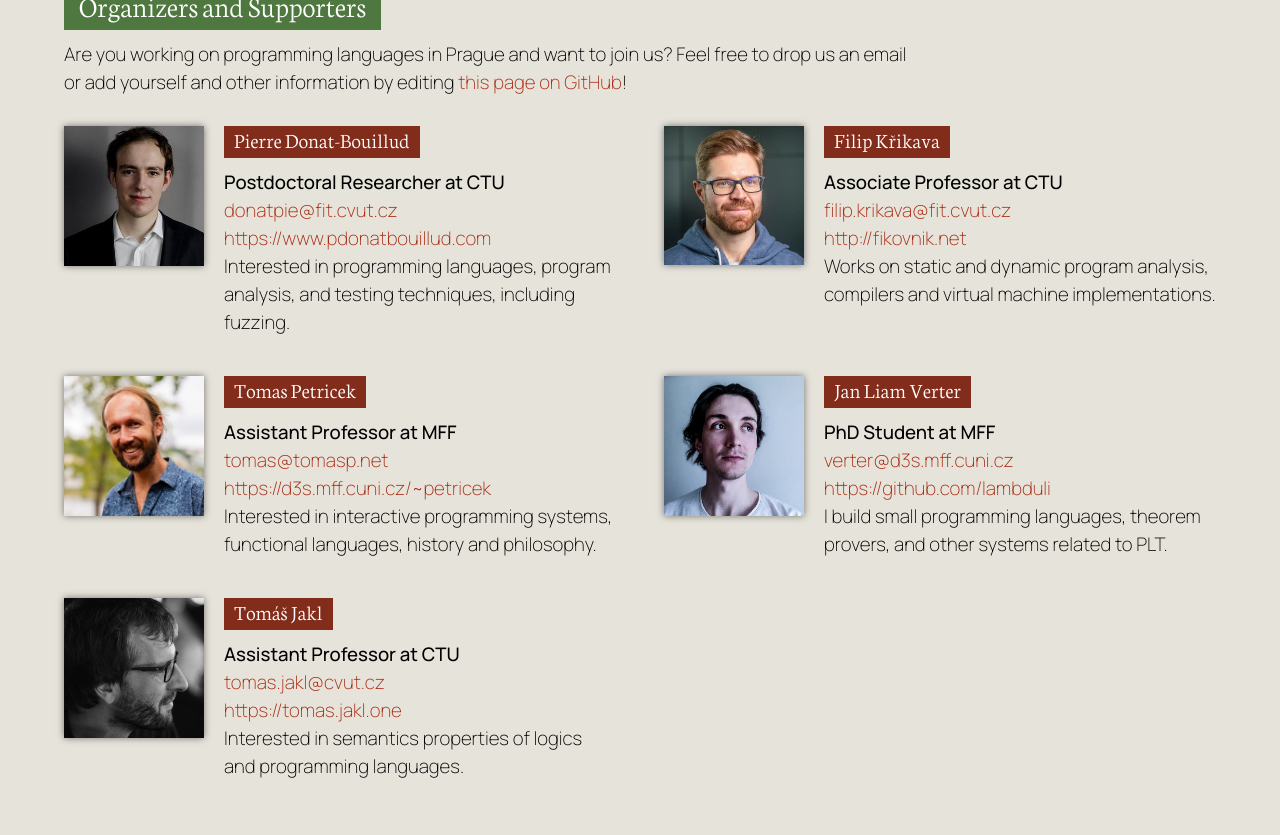
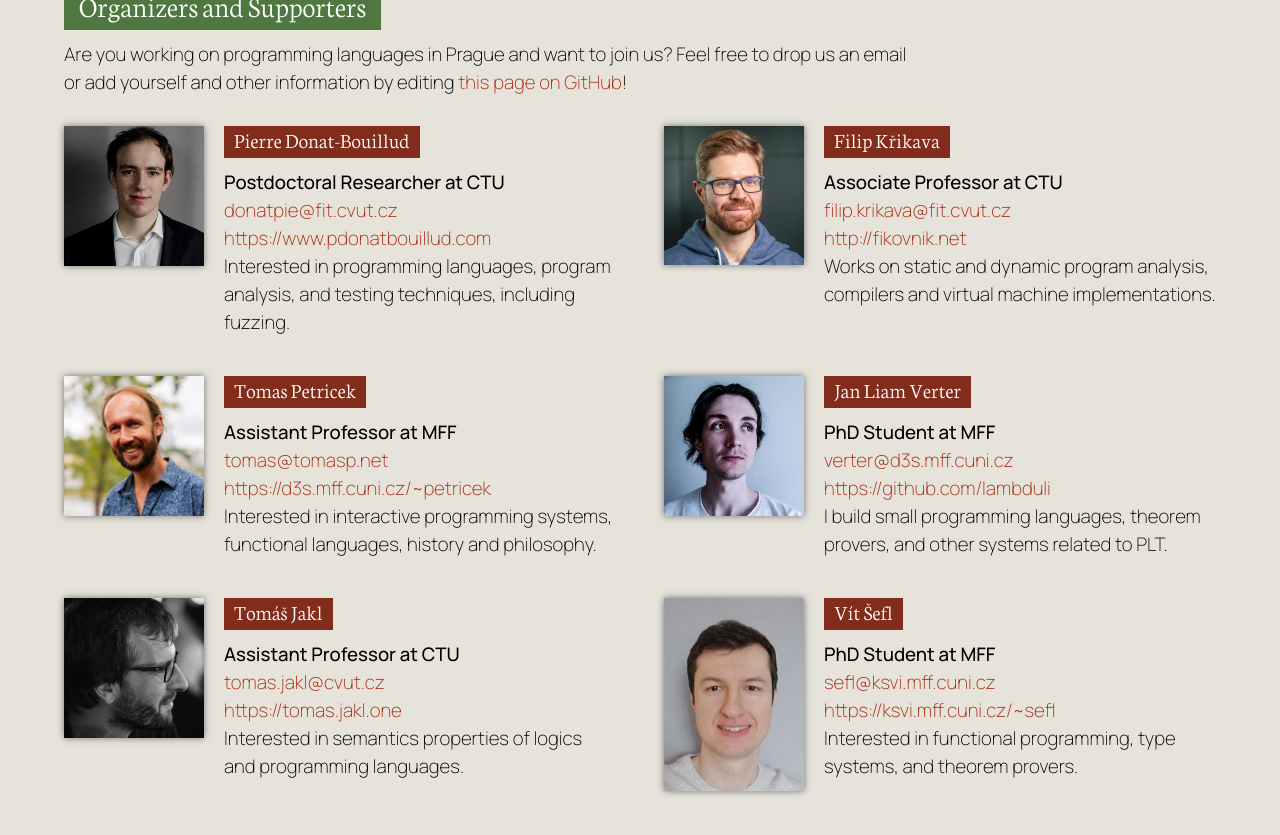
Before and after one commit to prgprg-org/prgprg-org.github.io, a Jekyll site: the page built from index.html, in a window 1280 px wide and 900 px high, scrolled down 2613 px. Shown: the top 835 px of the window. Built offline with Jekyll 4.4.1, drawn with Linux system fonts in a browser that asks for light colours.

Commit message:
Add myself

```diff
--- a/_data/members.yml
+++ b/_data/members.yml
@@ -32,3 +32,10 @@
   email: tomas.jakl@cvut.cz
   web: https://tomas.jakl.one
   interests: Interested in semantics properties of logics and programming languages.
+
+- name: Vít Šefl
+  photo: img/people/vit.jpg
+  position: PhD Student at MFF
+  email: sefl@ksvi.mff.cuni.cz
+  web: https://ksvi.mff.cuni.cz/~sefl
+  interests: Interested in functional programming, type systems, and theorem provers.
```
Also changed, not shown: img/people/vit.jpg (added).
